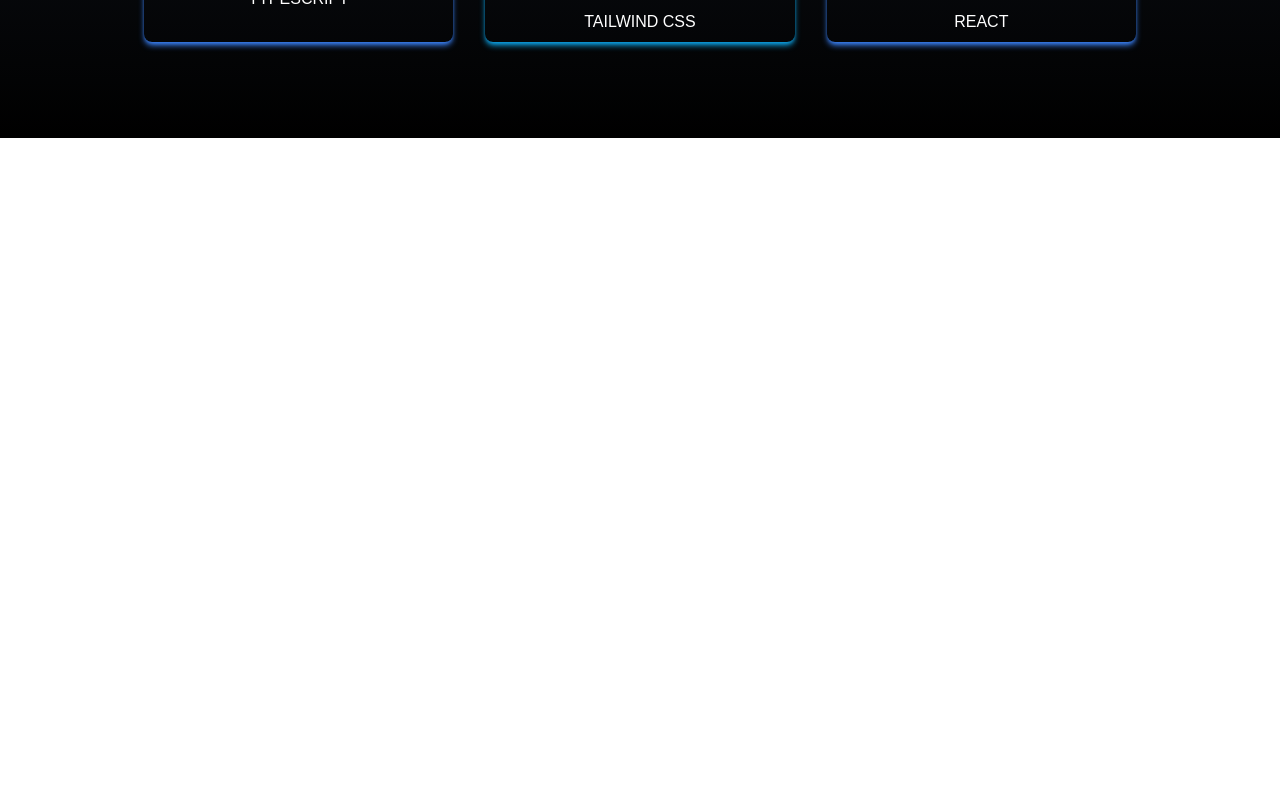
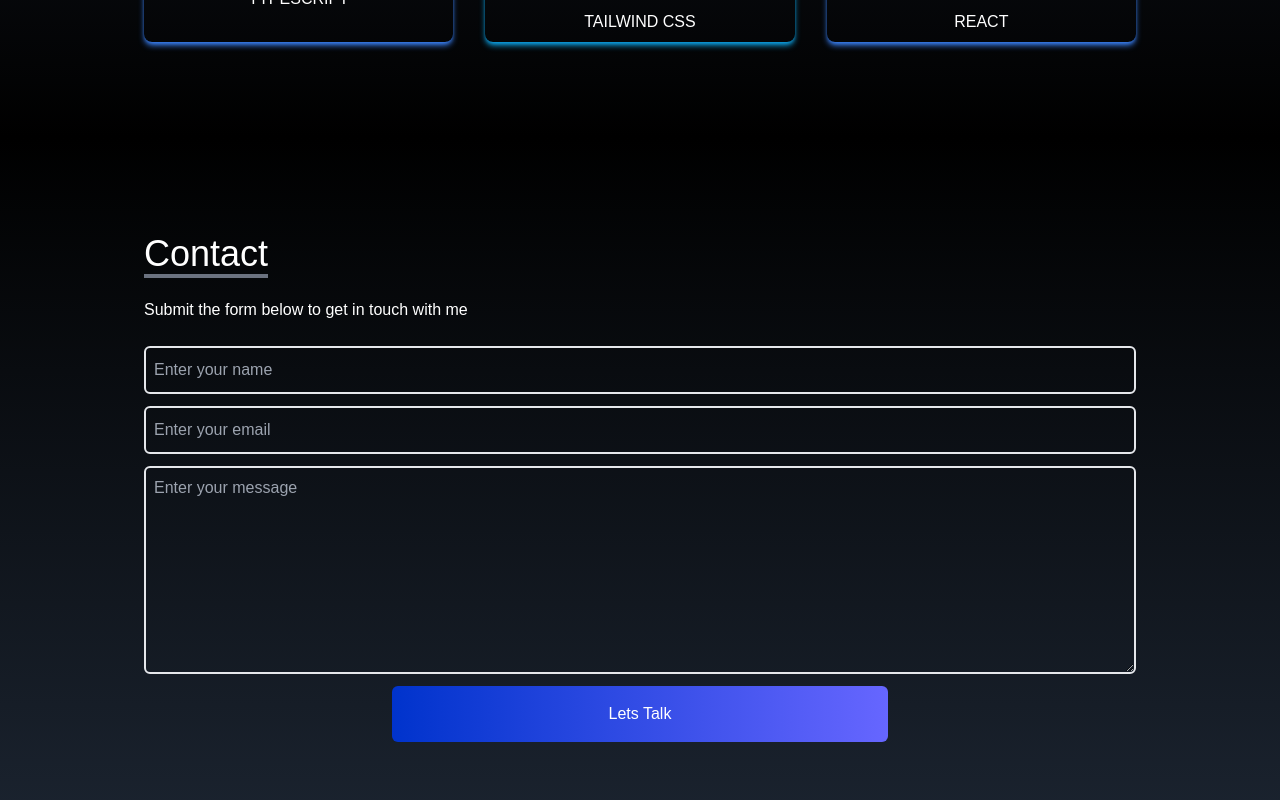
Before and after one commit to EmineTekcan/Portfolio-Website, a React (Create React App) app: page / in a window 1280 px wide. Shown: the part 3062-3862 px from the top of the page. Before the commit the page ends 3200 px from the top, so only its background shows below. Built offline with nearby package versions, Linux system fonts and the light colour scheme.

Commit message:
contact page designed

```diff
--- a/src/App.js
+++ b/src/App.js
@@ -4,6 +4,7 @@
 import About from "./components/About";
 import Portfolio from "./components/Portfolio";
 import Experience from "./components/Experience";
+import Contact from "./components/Contact";
 
 function App() {
   return (
@@ -14,6 +15,7 @@
       <About />
       <Portfolio />
       <Experience />
+      <Contact />
     </div>
   );
 }
--- /dev/null
+++ b/src/components/Contact.jsx
@@ -0,0 +1,44 @@
+import React from 'react'
+
+const Contact = () => {
+    return (
+        <div name="contact" className='bg-gradient-to-b from-black to-gray-800 w-full md:h-screen'>
+            <div className='max-w-screen-lg w-full text-white flex flex-col m-auto px-4 md:py-24'>
+                <div>
+                    <p className='text-4xl inline border-b-4 border-gray-500'>Contact</p>
+                    <p className='py-6'>Submit the form below to get in touch with me</p>
+                </div>
+
+                <div>
+                    <form className='flex flex-col gap-3' action="/form-submit" method="POST">
+                        <input
+                            type="text"
+                            name="name"
+                            placeholder="Enter your name"
+                            className=' w-full bg-transparent rounded-md md:h-12 sm:h-10 p-2 border-2'
+                        />
+                        <input
+                            type='text'
+                            name='email'
+                            placeholder='Enter your email'
+                            className='w-full bg-transparent rounded-md md:h-12 sm:h-10 p-2 border-2'
+                        />
+                        <textarea
+                            name='message'
+                            type="text"
+                            placeholder='Enter your message'
+                            className='w-full h-40 bg-transparent rounded-md md:h-52 p-2 border-2'
+                        />
+                        <button
+                        className='bg-gradient-to-r from-[#0033cc] to-[#6666ff] w-2/4 self-center h-10 rounded-md mb-2 md:h-14'
+                        >
+                            Lets Talk
+                        </button>
+                    </form>
+                </div>
+            </div>
+        </div>
+    )
+}
+
+export default Contact
```
